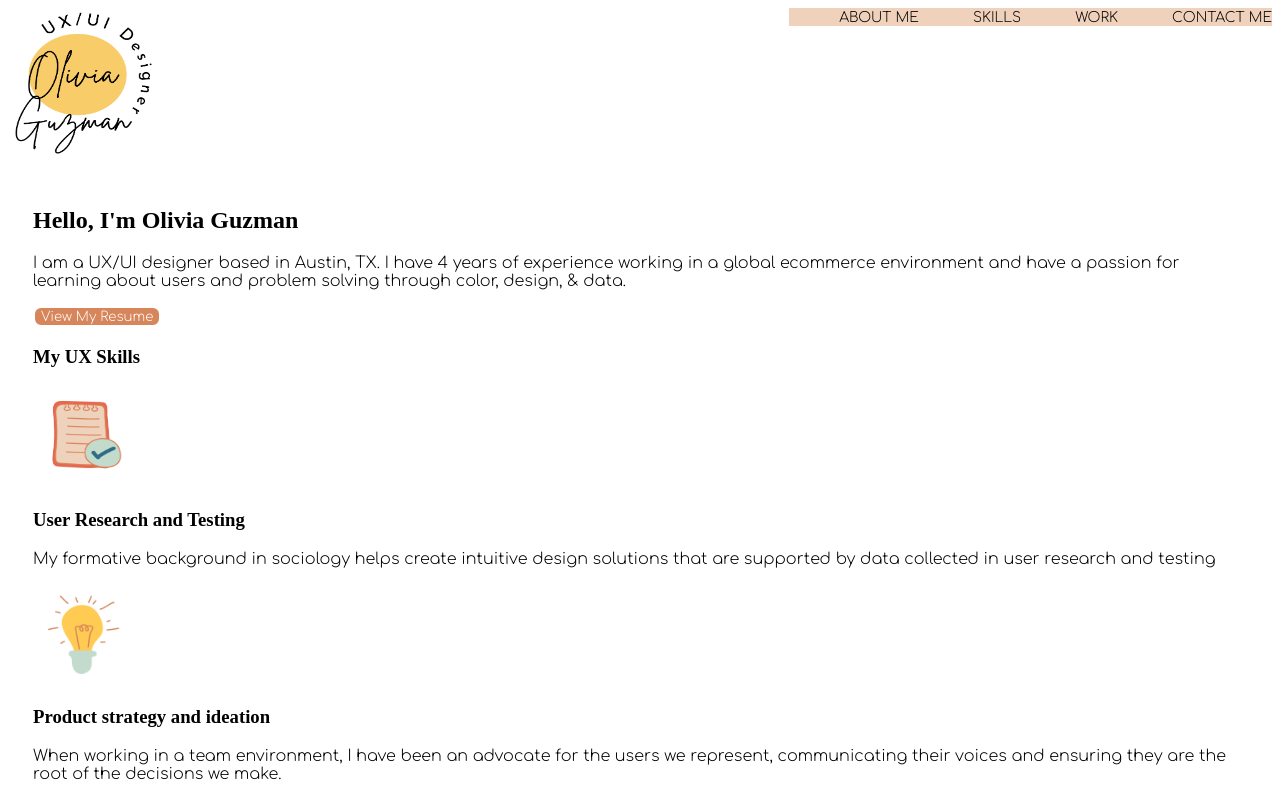
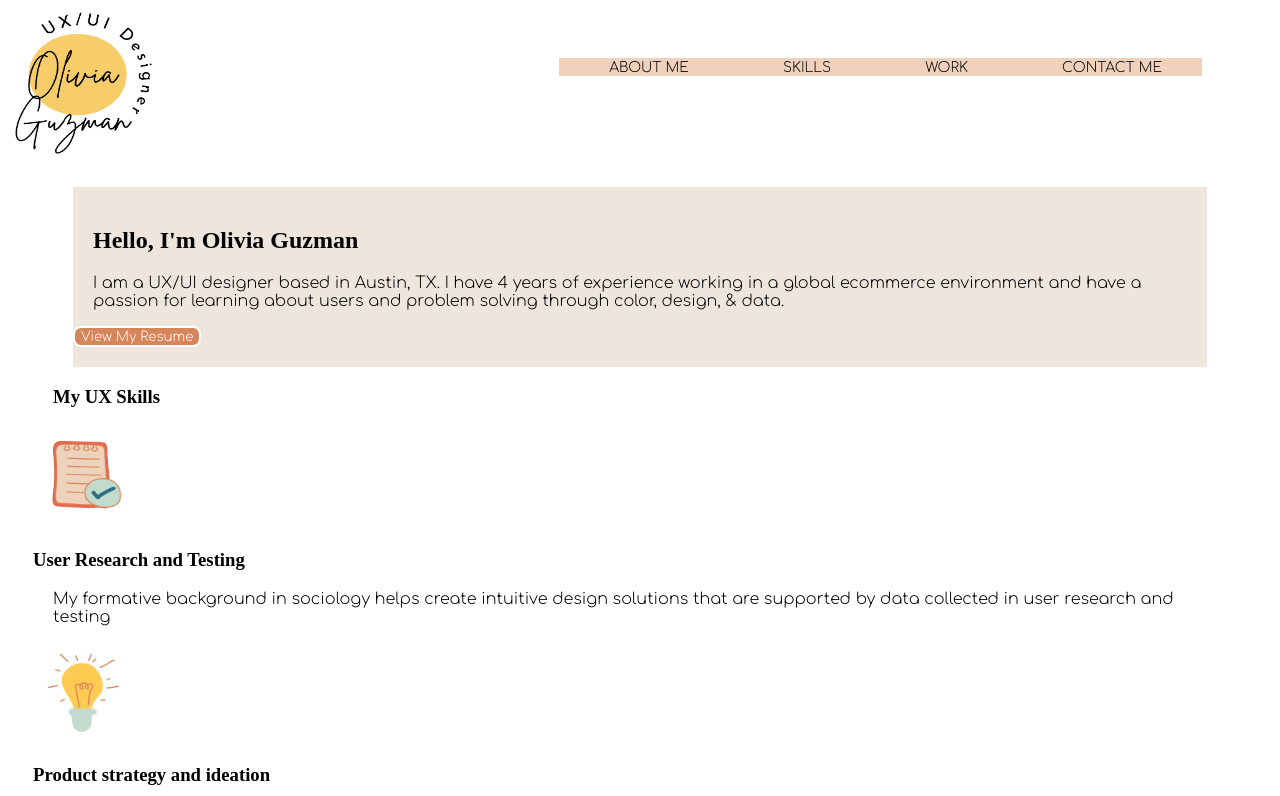
Before and after one commit to oeguzman006/HW-18, a plain HTML site: page index.html in a window 1280 px wide. Shown: the top 796 px of the page. Drawn offline with Linux system fonts and the light colour scheme.

Commit message:
layout edits

```diff
--- a/css/style.css
+++ b/css/style.css
@@ -1,11 +1,16 @@
+
 nav{
     float: right;
     background-color:#F0D2BC;
+    margin-top: 50px;
+    margin-right: 70px;
 }
 
 nav li{
     display:inline-block;
     margin-left: 50px;
+    margin-right: 20px;
+    padding-right:20px;
 }
 nav a{
     color: black;
@@ -22,6 +27,23 @@ nav a:hover{
     height: 600px;
     padding: 25px 25px 25px 25px;
 }
+
+.content{
+    background-color: #EEE6DD;
+    margin-left: 40px;
+    margin-right: 40px;
+    padding-top: 20px;
+    padding-bottom: 20px
+}
+h1{
+    padding-left: 20px;
+    padding-right: 20px;
+}
+p{
+    padding-left: 20px;
+    padding-right: 20px;
+}
+
 .footer li{
     display: inline-block;
     font-family: 'Comfortaa', cursive;
--- a/index.html
+++ b/index.html
@@ -4,7 +4,7 @@
 <link href="css/style.css" rel="stylesheet">
     <body>
         <header>
-            <img src="images/Logo.png" alt="logo" width="150" height="150">
+            <img src="images/Logo.png" alt="Logo" width="150" height="150">
             <nav>
                 <li><a href="#">About Me</a></li>
                 <li><a href="#">Skills</a></li>
```
